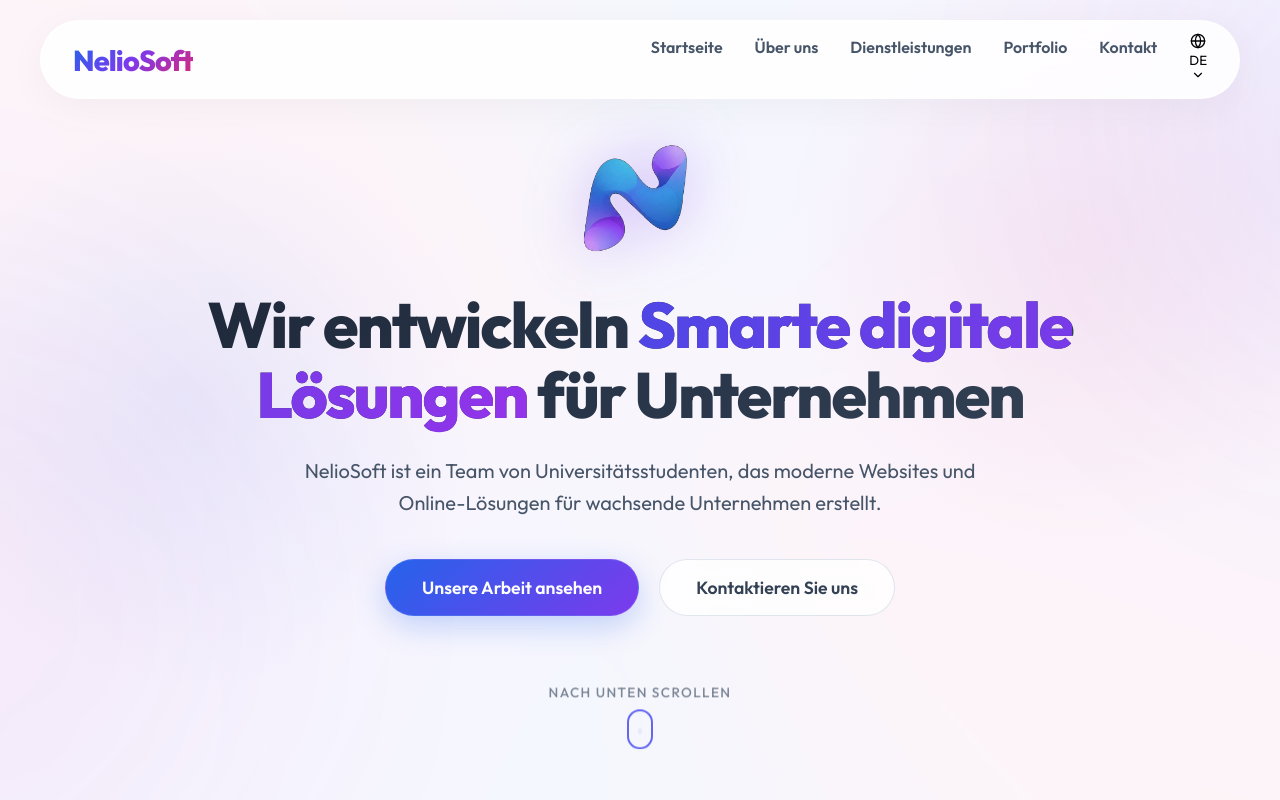
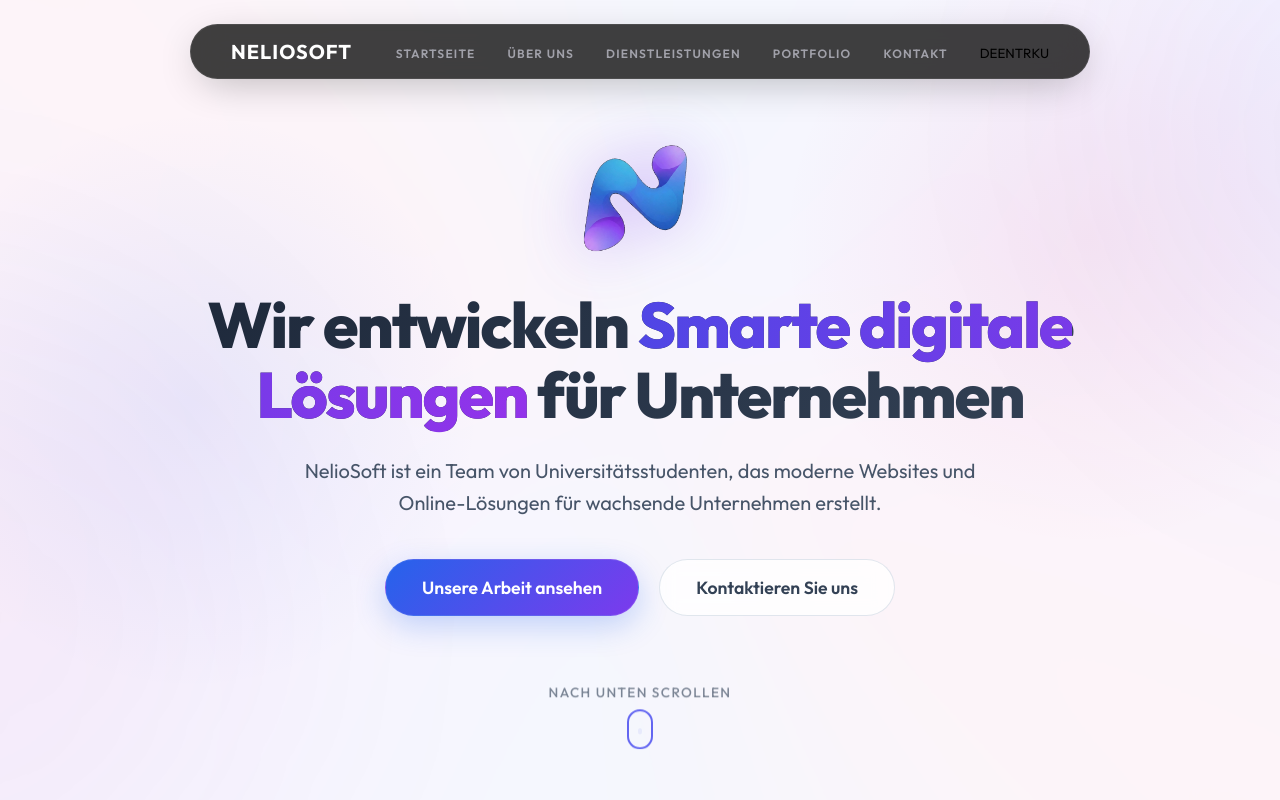
Before and after one commit to YussufBera/neliosoft, a Next.js app: page / in a window 1280 px wide. Shown: the top 800 px of the page. Built offline with nearby package versions, Linux system fonts and the light colour scheme.

Commit message:
selector

```diff
--- a/src/components/LanguageSwitcher.tsx
+++ b/src/components/LanguageSwitcher.tsx
@@ -1,88 +1,42 @@
 "use client";
 
-import React, { useState } from 'react';
+import React from 'react';
 import { useLanguage } from '@/context/LanguageContext';
 import { Language } from '@/lib/translations';
-import { motion, AnimatePresence } from 'framer-motion';
-import { Globe, ChevronDown } from 'lucide-react';
+import { motion } from 'framer-motion';
 
 export default function LanguageSwitcher() {
     const { language, setLanguage } = useLanguage();
-    const [isOpen, setIsOpen] = useState(false);
-
-    const languages: { code: Language; label: string }[] = [
-        { code: 'DE', label: 'Deutsch' },
-        { code: 'EN', label: 'English' },
-        { code: 'TR', label: 'Türkçe' },
-        { code: 'KU', label: 'Kurdî' },
-    ];
+    const languages: Language[] = ['DE', 'EN', 'TR', 'KU'];
 
     return (
-        <div className="relative z-50">
-            {/* Trigger Button - Dark Glass Capsule (Makas Style Vibe) */}
-            <button
-                onClick={() => setIsOpen(!isOpen)}
-                className={`flex items-center gap-2.5 px-5 py-2.5 rounded-full transition-all duration-300 outline-none
-          ${isOpen
-                        ? 'bg-[#1a1a1a] text-white shadow-2xl scale-105 ring-2 ring-white/10'
-                        : 'bg-[#0f0f0f] text-gray-300 hover:bg-black hover:text-white hover:scale-105 hover:shadow-xl'
-                    } border border-white/5 backdrop-blur-md`}
-            >
-                <Globe size={16} className={`${isOpen ? 'text-blue-400' : 'text-gray-400 group-hover:text-white'} transition-colors`} />
+        <div className="flex items-center gap-4 ml-4">
+            {/* Vertical Divider */}
+            <div className="w-[1px] h-4 bg-white/20" />
 
-                <div className="flex flex-col items-start leading-none gap-0.5">
-                    <span className="font-outfit font-bold text-sm tracking-wide">
-                        {language}
-                    </span>
-                </div>
-
-                <ChevronDown
-                    size={14}
-                    className={`text-gray-500 transition-transform duration-300 ${isOpen ? 'rotate-180 text-white' : ''}`}
-                />
-            </button>
-
-            {/* Dropdown Menu - Premium Dark Glass Card */}
-            <AnimatePresence>
-                {isOpen && (
-                    <motion.div
-                        initial={{ opacity: 0, y: 10, scale: 0.95, filter: "blur(10px)" }}
-                        animate={{ opacity: 1, y: 0, scale: 1, filter: "blur(0px)" }}
-                        exit={{ opacity: 0, y: 10, scale: 0.95, filter: "blur(10px)" }}
-                        transition={{ type: "spring", stiffness: 400, damping: 30 }}
-                        className="absolute right-0 top-full mt-3 w-40 bg-[#0a0a0a]/95 backdrop-blur-2xl border border-white/10 rounded-2xl shadow-[0_20px_50px_-10px_rgba(0,0,0,0.5)] overflow-hidden p-1.5"
-                    >
-                        <div className="flex flex-col gap-0.5">
+            {/* Language Codes */}
+            <div className="flex items-center gap-3">
                 {languages.map((lang) => (
                     <button
-                                    key={lang.code}
-                                    onClick={() => {
-                                        setLanguage(lang.code);
-                                        setIsOpen(false);
-                                    }}
-                                    className={`relative flex items-center justify-between px-3 py-2.5 rounded-xl transition-all duration-200 group w-full text-left
-                    ${language === lang.code
-                                            ? 'bg-white/10 text-white'
-                                            : 'text-gray-400 hover:text-white hover:bg-white/5'
-                                        }`}
+                        key={lang}
+                        onClick={() => setLanguage(lang)}
+                        className={`relative text-xs font-bold tracking-wider transition-colors duration-200 outline-none
+              ${language === lang ? 'text-[#00e0ff]' : 'text-gray-500 hover:text-gray-300'}
+            `}
                     >
-                                    <span className="font-outfit font-medium text-sm z-10">{lang.label}</span>
-                                    <span className="font-mono text-[10px] uppercase opacity-40 z-10">{lang.code}</span>
+                        {lang}
 
-                                    {language === lang.code && (
+                        {/* Subtle glow for active state */}
+                        {language === lang && (
                             <motion.div
-                                            layoutId="active-lang-glow"
-                                            className="absolute inset-0 bg-gradient-to-r from-blue-600/20 to-purple-600/20 rounded-xl"
-                                            initial={false}
+                                layoutId="active-glow"
+                                className="absolute inset-0 blur-lg bg-[#00e0ff]/40"
                                 transition={{ duration: 0.3 }}
                             />
                         )}
                     </button>
                 ))}
             </div>
-                    </motion.div>
-                )}
-            </AnimatePresence>
         </div>
     );
 }
--- a/src/components/Navbar.module.css
+++ b/src/components/Navbar.module.css
@@ -1,56 +1,68 @@
+/* Navbar.module.css */
 .navbar {
     position: fixed;
-    top: 20px;
+    top: 24px;
     left: 50%;
     transform: translateX(-50%);
-    width: 95%;
-    max-width: 1200px;
-    padding: 12px 32px;
-    background: rgba(255, 255, 255, 0.85);
-    backdrop-filter: blur(20px);
-    -webkit-backdrop-filter: blur(20px);
+    width: auto;
+    /* Width auto to shrink wrap content if needed, but min-width usually better */
+    min-width: 900px;
+    max-width: 95vw;
+    padding: 14px 40px;
+
+    /* Dark Glass Capsule Styling */
+    background: rgba(30, 30, 30, 0.85);
+    /* Dark background */
+    backdrop-filter: blur(16px);
+    -webkit-backdrop-filter: blur(16px);
+
+    border: 1px solid rgba(255, 255, 255, 0.08);
+    border-radius: 100px;
+    /* Full pill shape */
+
+    box-shadow: 0 10px 40px -10px rgba(0, 0, 0, 0.3);
+
     z-index: 1000;
-    border: 1px solid rgba(255, 255, 255, 0.6);
-    border-radius: 50px;
-    box-shadow: 0 10px 40px rgba(0, 0, 0, 0.04), 0 0 0 1px rgba(255, 255, 255, 0.5) inset;
-    transition: all 0.3s cubic-bezier(0.4, 0, 0.2, 1);
+    transition: all 0.3s ease;
 }
 
 .scrolled {
-    background: rgba(255, 255, 255, 0.95);
-    box-shadow: 0 10px 40px rgba(37, 99, 235, 0.08), 0 0 0 1px rgba(255, 255, 255, 0.8) inset;
-    top: 15px;
-    padding: 10px 32px;
+    background: rgba(20, 20, 20, 0.95);
+    box-shadow: 0 10px 40px -5px rgba(0, 0, 0, 0.5);
+    padding: 12px 40px;
+    /* Slightly smaller on scroll */
 }
 
 .container {
-    width: 100%;
     display: flex;
     align-items: center;
     justify-content: space-between;
+    width: 100%;
+    gap: 40px;
 }
 
+/* Logo */
 .logo {
     display: flex;
     align-items: center;
+    gap: 10px;
     text-decoration: none;
+    color: white;
 }
 
 .logoText {
-    font-size: 1.8rem;
-    font-weight: 800;
-    letter-spacing: -0.03em;
-    background: linear-gradient(135deg, #2563eb 0%, #7c3aed 50%, #db2777 100%);
-    -webkit-background-clip: text;
-    background-clip: text;
-    -webkit-text-fill-color: transparent;
-    color: transparent;
-    /* Fallback */
-    position: relative;
+    font-family: var(--font-outfit), sans-serif;
+    font-size: 1.25rem;
+    font-weight: 700;
+    letter-spacing: 0.05em;
+    color: #ffffff;
+    text-transform: uppercase;
 }
 
+/* Nav Link Section */
 .navLinks {
     display: flex;
+    align-items: center;
     gap: 32px;
     list-style: none;
     margin: 0;
@@ -58,33 +70,42 @@
 }
 
 .navLink {
-    font-size: 1rem;
+    font-family: var(--font-outfit), sans-serif;
+    font-size: 0.75rem;
+    /* Small, uppercase */
     font-weight: 600;
-    color: #475569;
+    letter-spacing: 0.1em;
+    text-transform: uppercase;
+    color: #a1a1aa;
+    /* Gray text */
     background: none;
     border: none;
     text-decoration: none;
+    cursor: pointer;
     transition: color 0.2s ease;
-    cursor: pointer;
-    position: relative;
-    font-family: inherit;
-    padding: 4px 0;
 }
 
 .navLink:hover {
-    color: #2563eb;
+    color: #ffffff;
+    text-shadow: 0 0 10px rgba(255, 255, 255, 0.3);
 }
 
+/* Mobile */
 .mobileMenuBtn {
     display: none;
     font-size: 1.5rem;
-    color: var(--text-primary);
+    color: white;
     background: none;
     border: none;
     cursor: pointer;
 }
 
-@media (max-width: 768px) {
+@media (max-width: 900px) {
+    .navbar {
+        min-width: 90%;
+        padding: 12px 20px;
+    }
+
     .navLinks {
         display: none;
     }
```
Lines whose indentation alone changed are shown as unchanged.
